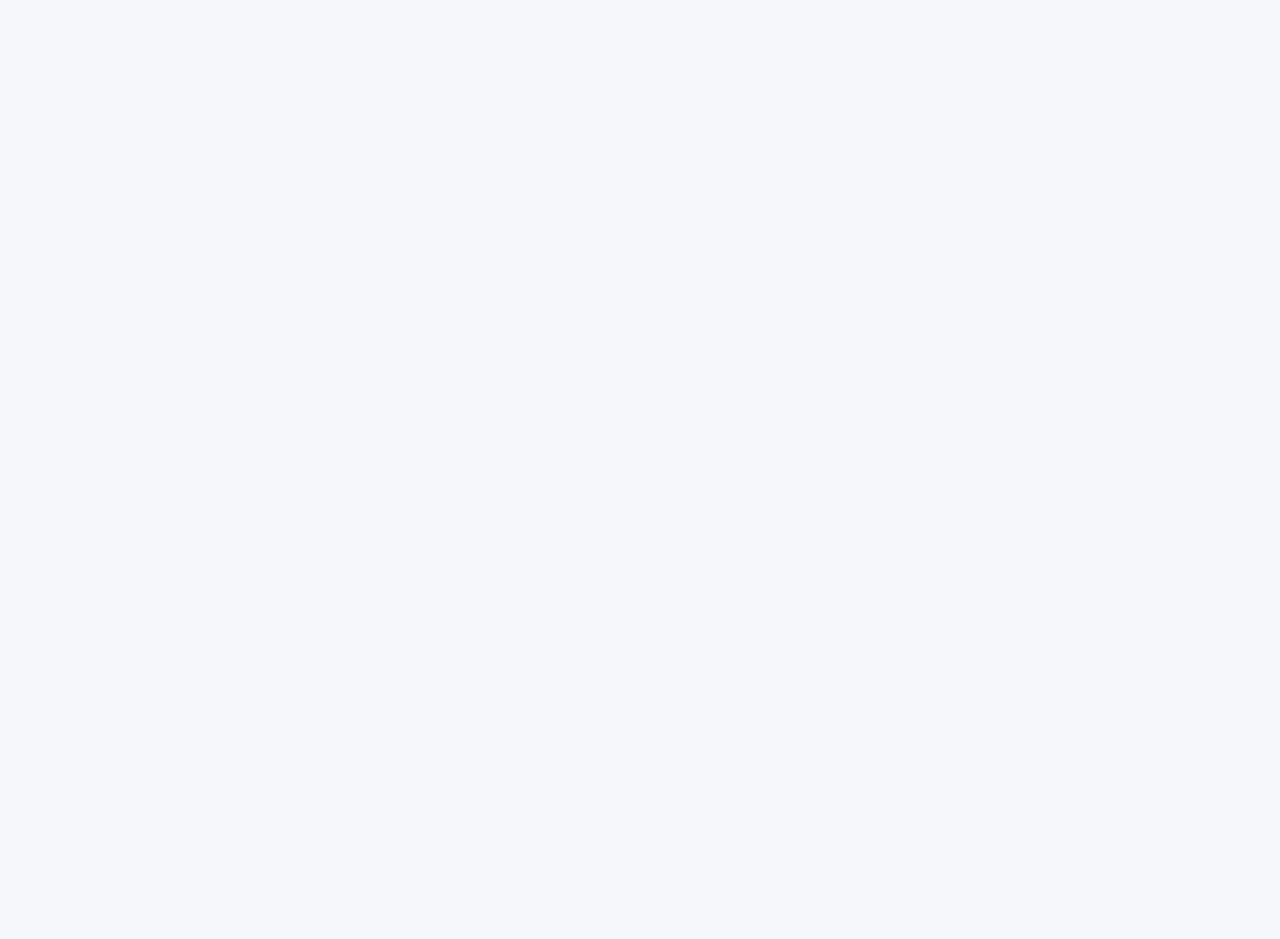
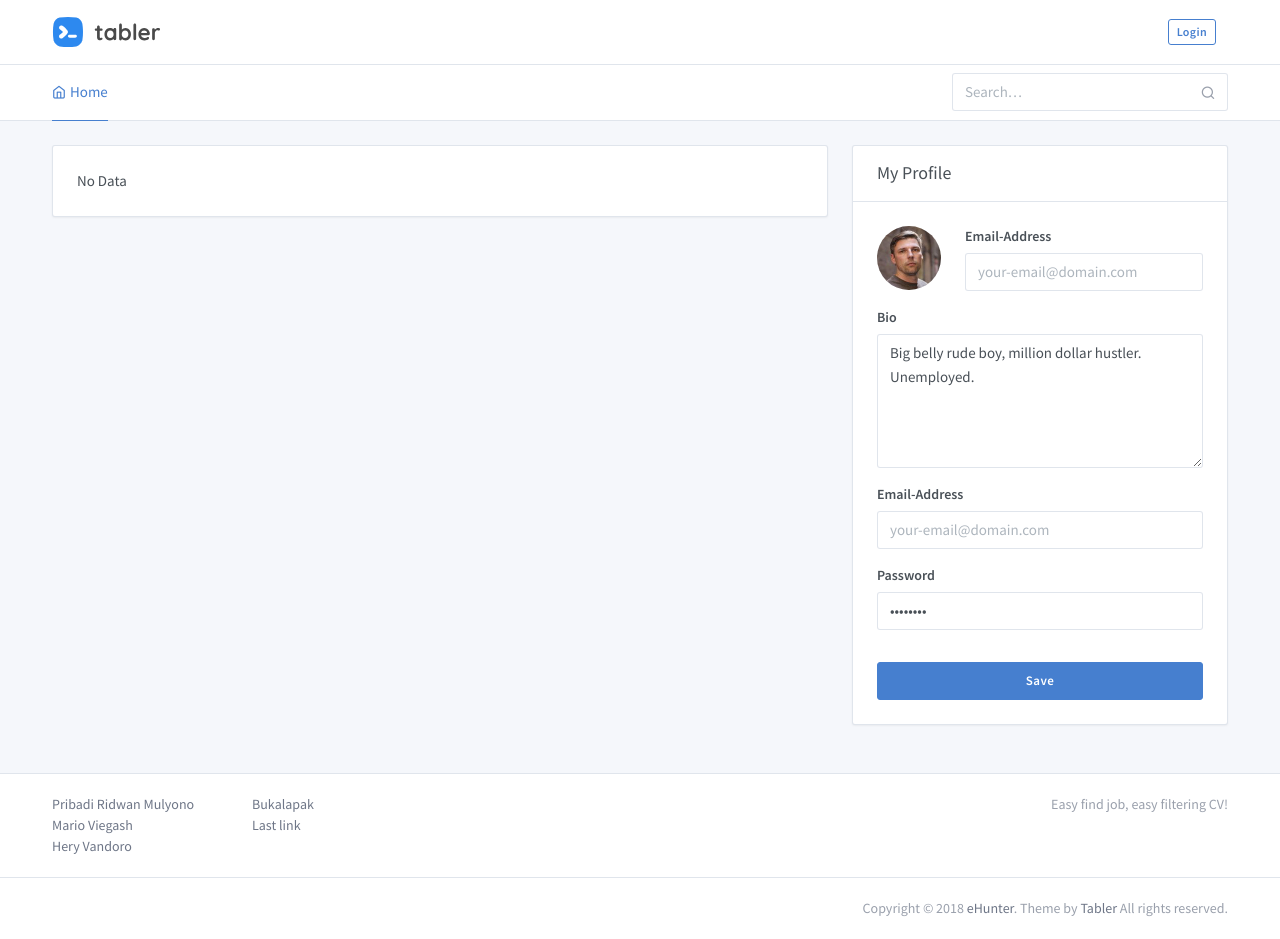
Before and after one commit to heryvandoro/ehunter-frontend, a React (Create React App) app: page /profile/hunter in a window 1280 px wide. Before the commit the page ends 800 px from the top, so only its background shows below. Built offline with nearby package versions, Linux system fonts and the light colour scheme.

Commit message:
Add hunter profile page

```diff
--- a/src/Components/Home.js
+++ b/src/Components/Home.js
@@ -5,7 +5,7 @@ import Footer from './Shared/Footer'
 import GeneralService from '../Services/GeneralService'
 import Profile from './Profile/Router'
 import Company from './Company/Router'
-import BoxVacancy from './Shared/BoxVacancy'
+import Vacancy from './Vacancy/Router'
 
 class Home extends Component{
     constructor(props){
@@ -34,7 +34,7 @@ class Home extends Component{
                                 </div>
                                 <div className="col-lg-8">
                                     <div className="card">
-                                        <BoxVacancy vacancies={this.state.vacancies} />
+                                        <Vacancy.Box vacancies={this.state.vacancies} />
                                     </div>
                                 </div>
                             </div>
--- a/src/Components/Profile/Hunter.js
+++ b/src/Components/Profile/Hunter.js
@@ -2,14 +2,70 @@ import React, { Component } from 'react'
 import Header from '../Shared/Header'
 import Footer from '../Shared/Footer'
 import { Link } from 'react-router-dom'
+import Vacancy from '../Vacancy/Router'
 
 class Hunter extends Component {
     constructor(props){
         super(props);
+        this.state = {
+            vacancies : []
+        }
     }
-
     render(){
-       return("")
+        return(
+            <div>
+                <Header />
+					<div className="my-3 my-md-5">
+                        <div className="container">
+                            <div className="row row-cards">
+                                <div className="col-lg-8">
+                                    <div className="card">
+                                        <Vacancy.Box vacancies={this.state.vacancies} />
+                                    </div>
+                                </div>
+                                <div className="col-lg-4">
+                                <div class="card">
+                <div class="card-header">
+                  <h3 class="card-title">My Profile</h3>
+                </div>
+                <div class="card-body">
+                  <form>
+                    <div class="row">
+                      <div class="col-auto">
+                        <span class="avatar avatar-xl" style={{backgroundImage : "url(/demo/faces/male/9.jpg)"}}></span>
+                      </div>
+                      <div class="col">
+                        <div class="form-group">
+                          <label class="form-label">Email-Address</label>
+                          <input class="form-control" placeholder="your-email@domain.com"/>
+                        </div>
+                      </div>
+                    </div>
+                    <div class="form-group">
+                      <label class="form-label">Bio</label>
+                      <textarea class="form-control" rows="5">Big belly rude boy, million dollar hustler. Unemployed.</textarea>
+                    </div>
+                    <div class="form-group">
+                      <label class="form-label">Email-Address</label>
+                      <input class="form-control" placeholder="your-email@domain.com"/>
+                    </div>
+                    <div class="form-group">
+                      <label class="form-label">Password</label>
+                      <input type="password" class="form-control" value="password"/>
+                    </div>
+                    <div class="form-footer">
+                      <button class="btn btn-primary btn-block">Save</button>
+                    </div>
+                  </form>
+                </div>
+              </div>
+                                </div>
+                            </div>
+                        </div>
+                    </div>
+                <Footer />
+            </div>
+        )
     }
 }
 
--- a/src/Components/Shared/BoxVacancy.js
+++ /dev/null
@@ -1,67 +0,0 @@
-import React, { Component } from 'react'
-import { Link } from 'react-router-dom'
-
-class BoxVacancy extends Component{
-    constructor(props){
-        super(props);
-    }
-    render(){
-        return(
-            <table className="table card-table table-vcenter">
-                <tbody>
-                {this.props.vacancies.map(vacancy => (
-                    <tr key={vacancy.id}>
-                        <td><img src={vacancy.company.logo} alt="" className="h-8"/></td>
-                        <td>
-                            <Link to={"/vacancy/" + vacancy.id}>{vacancy.position_name}</Link>
-                        </td>
-                        <td className="text-right text-muted d-none d-md-table-cell text-nowrap">{vacancy.company.name}</td>
-                        <td className="text-right text-muted d-none d-md-table-cell text-nowrap">{vacancy.hunters.length} hunters</td>
-                        <td className="text-right">
-                            <BadgeVacancy status={vacancy.status} />
-                        </td>
-                    </tr>
-                ))}
-                </tbody>
-            </table>
-        )
-    }
-}
-
-class BadgeVacancy extends Component{
-    constructor(props){
-        super(props);
-        this.state = {
-            badge_class : "",
-            badge_text : ""
-        }
-    }
-    componentWillMount(){
-        let badge_class, badge_text;
-        switch(this.props.status){
-            case 0 :
-                badge_class = "badge-success";
-                badge_text = "Ongoing";
-                break;
-            case 1 :
-                badge_class = "badge-warning";
-                badge_text = "Processing";
-                break;
-            case 2 :
-                badge_class = "badge-danger";
-                badge_text = "Closed";
-                break;
-        }
-        this.setState({
-            badge_class : badge_class,
-            badge_text : badge_text
-        });
-    }
-    render(){
-        return(
-            <span className={"badge " + this.state.badge_class}>{this.state.badge_text}</span>
-        )
-    }
-}
-
-export default BoxVacancy;
--- /dev/null
+++ b/src/Components/Vacancy/Box.js
@@ -0,0 +1,75 @@
+import React, { Component } from 'react'
+import { Link } from 'react-router-dom'
+
+class BoxVacancy extends Component{
+    constructor(props){
+        super(props);
+    }
+    render(){
+        if(this.props.vacancies.length === 0) return (
+            <div className="card-body">No Data</div>
+        );
+        return(
+            <div>
+                <div class="card-header">
+                    <h3 class="card-title">Vacancies</h3>
+                </div>
+                <table className="table card-table table-vcenter">
+                    <tbody>
+                        {this.props.vacancies.map(vacancy => (
+                            <tr key={vacancy.id}>
+                                <td><img src={vacancy.company.logo} alt="" className="h-8"/></td>
+                                <td>
+                                    <Link to={"/vacancy/" + vacancy.id}>{vacancy.position_name}</Link>
+                                </td>
+                                <td className="text-right text-muted d-none d-md-table-cell text-nowrap">{vacancy.company.name}</td>
+                                <td className="text-right text-muted d-none d-md-table-cell text-nowrap">{vacancy.hunters.length} hunters</td>
+                                <td className="text-right">
+                                    <BadgeVacancy status={vacancy.status} />
+                                </td>
+                            </tr>
+                        ))}
+                    </tbody>
+                </table>
+            </div>
+        )
+    }
+}
+
+class BadgeVacancy extends Component{
+    constructor(props){
+        super(props);
+        this.state = {
+            badge_class : "",
+            badge_text : ""
+        }
+    }
+    componentWillMount(){
+        let badge_class, badge_text;
+        switch(this.props.status){
+            case 0 :
+                badge_class = "badge-success";
+                badge_text = "Ongoing";
+                break;
+            case 1 :
+                badge_class = "badge-warning";
+                badge_text = "Processing";
+                break;
+            case 2 :
+                badge_class = "badge-danger";
+                badge_text = "Closed";
+                break;
+        }
+        this.setState({
+            badge_class : badge_class,
+            badge_text : badge_text
+        });
+    }
+    render(){
+        return(
+            <span className={"badge " + this.state.badge_class}>{this.state.badge_text}</span>
+        )
+    }
+}
+
+export default BoxVacancy;
--- a/src/Components/Vacancy/Router.js
+++ b/src/Components/Vacancy/Router.js
@@ -1,5 +1,6 @@
 import Detail from './Detail'
 import Hunters from './Hunters'
 import Result from './Result'
+import Box from './Box'
 
-export default { Detail, Hunters, Result }
+export default { Detail, Hunters, Result, Box }
```
